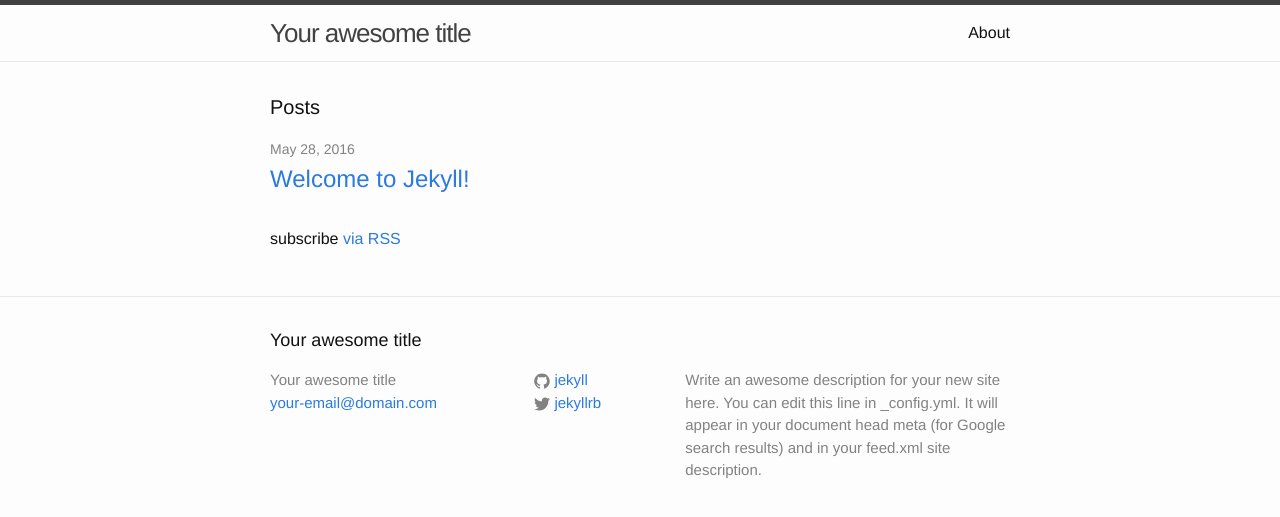
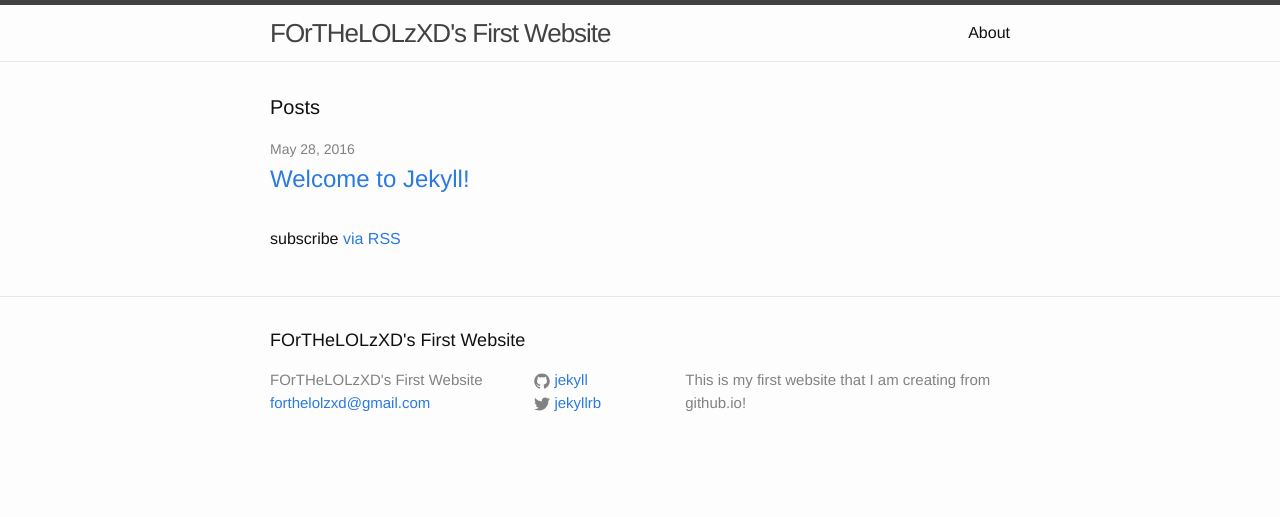
Before and after one commit to FOrTHeLOLzXD/FOrTHeLOLzXD.github.io, a Jekyll site: the page built from index.html, in a window 1280 px wide. Shown: the top 517 px of the page. Built offline with Jekyll 4.4.1, drawn with Linux system fonts in a browser that asks for light colours.

Commit message:
Update _config.yml
Small Changes

```diff
--- a/_config.yml
+++ b/_config.yml
@@ -6,12 +6,10 @@
 # 'jekyll serve'. If you change this file, please restart the server process.
 
 # Site settings
-title: Your awesome title
-email: your-email@domain.com
+title: FOrTHeLOLzXD's First Website
+email: forthelolzxd@gmail.com
 description: > # this means to ignore newlines until "baseurl:"
-  Write an awesome description for your new site here. You can edit this
-  line in _config.yml. It will appear in your document head meta (for
-  Google search results) and in your feed.xml site description.
+  This is my first website that I am creating from github.io!
 baseurl: "" # the subpath of your site, e.g. /blog
 url: "http://yourdomain.com" # the base hostname & protocol for your site
 twitter_username: jekyllrb
```
